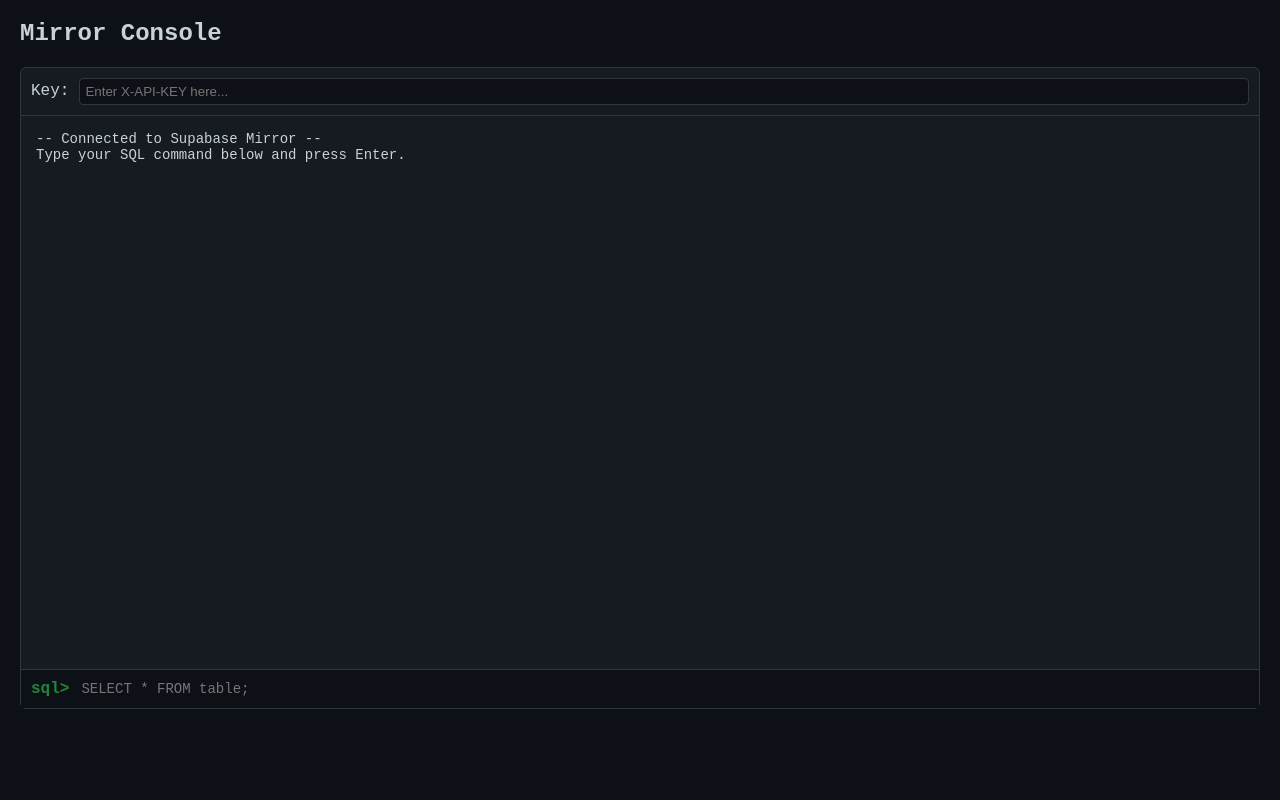
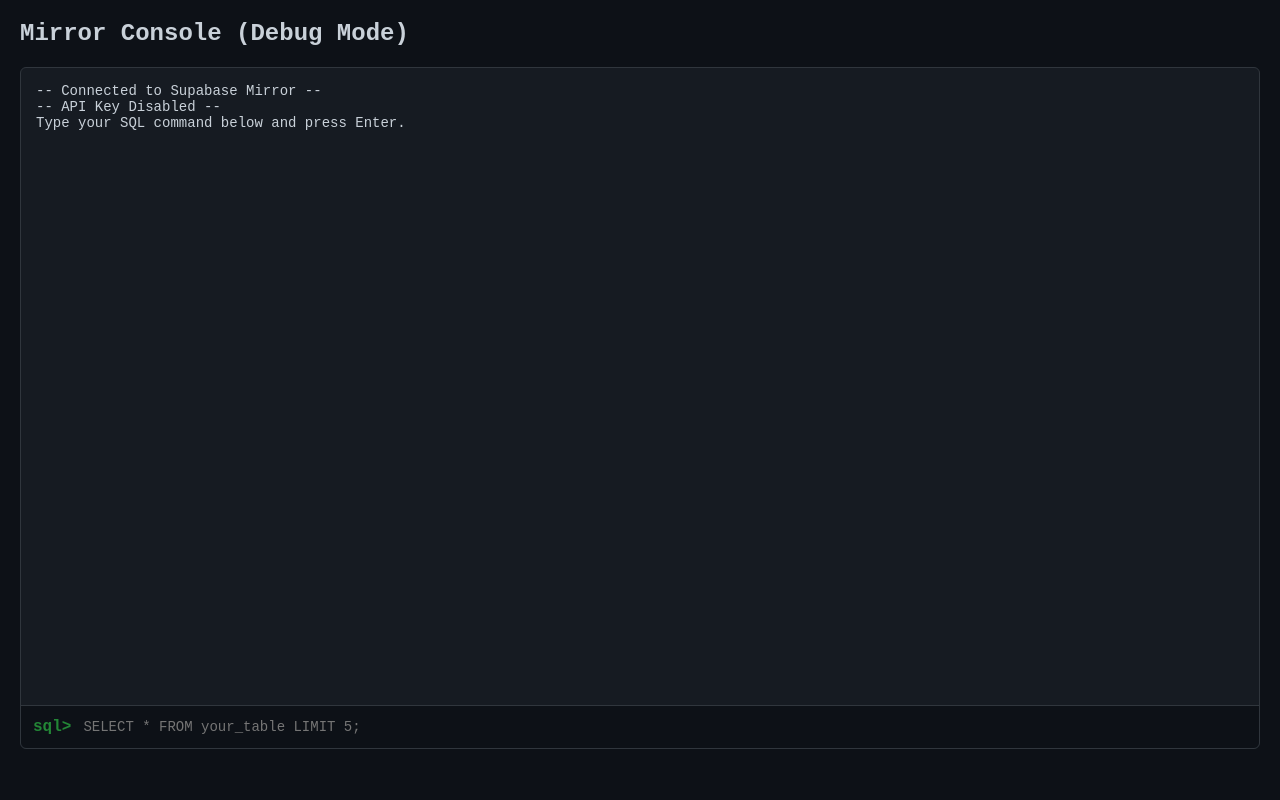
Before and after one commit to drew727/globalchat, a Python web app: template templates/execute_static.html in a window 1280 px wide. Run offline with Jinja, Linux system fonts and the light colour scheme; the template is opened without the code that fills it, so the values that code supplies are empty.

Commit message:
Auto-update

```diff
--- a/templates/execute_static.html
+++ b/templates/execute_static.html
@@ -5,60 +5,53 @@
     <title>Supabase SQL Mirror Console</title>
     <style>
         body { background-color: #0d1117; color: #c9d1d9; font-family: 'Courier New', Courier, monospace; margin: 20px; }
-        .console-container { border: 1px solid #30363d; border-radius: 6px; display: flex; flex-direction: column; height: 80vh; background: #161b22; }
-        .header { padding: 10px; border-bottom: 1px solid #30363d; display: flex; gap: 10px; align-items: center; }
-        #api-key-input { background: #0d1117; border: 1px solid #30363d; color: #58a6ff; padding: 5px; flex-grow: 1; border-radius: 4px; }
+        .console-container { border: 1px solid #30363d; border-radius: 6px; display: flex; flex-direction: column; height: 85vh; background: #161b22; }
 
-        #results-display { flex-grow: 1; padding: 15px; overflow-y: auto; white-space: pre-wrap; font-size: 14px; border-bottom: 1px solid #30363d; }
-        .input-area { display: flex; background: #0d1117; padding: 10px; }
-        .prompt { color: #238636; margin-right: 10px; font-weight: bold; }
+        #results-display { flex-grow: 1; padding: 15px; overflow-y: auto; white-space: pre-wrap; font-size: 14px; border-bottom: 1px solid #30363d; scroll-behavior: smooth; }
+
+        .input-area { display: flex; background: #0d1117; padding: 12px; border-radius: 0 0 6px 6px; }
+        .prompt { color: #238636; margin-right: 10px; font-weight: bold; user-select: none; }
         #sql-input { background: transparent; border: none; color: #c9d1d9; flex-grow: 1; outline: none; font-family: inherit; font-size: 14px; }
 
-        .error { color: #f85149; }
-        .success { color: #3fb950; }
-        .info { color: #8b949e; border-bottom: 1px solid #30363d; margin-bottom: 10px; padding-bottom: 5px; }
+        .error { color: #f85149; margin-bottom: 8px; }
+        .success { color: #3fb950; margin-bottom: 8px; }
+        .info { color: #58a6ff; border-bottom: 1px solid #30363d; margin-top: 10px; margin-bottom: 5px; padding-bottom: 2px; }
     </style>
 </head>
 <body>
 
-    <h2>Mirror Console</h2>
+    <h2>Mirror Console (Debug Mode)</h2>
 
     <div class="console-container">
-        <div class="header">
-            <span>Key:</span>
-            <input type="password" id="api-key-input" placeholder="Enter X-API-KEY here...">
-        </div>
-
         <div id="results-display">-- Connected to Supabase Mirror --
+-- API Key Disabled --
 Type your SQL command below and press Enter.</div>
 
         <div class="input-area">
             <span class="prompt">sql></span>
-            <input type="text" id="sql-input" placeholder="SELECT * FROM table;" autocomplete="off">
+            <input type="text" id="sql-input" placeholder="SELECT * FROM your_table LIMIT 5;" autocomplete="off" autofocus>
         </div>
     </div>
 
     <script>
         const sqlInput = document.getElementById('sql-input');
         const resultsDisplay = document.getElementById('results-display');
-        const apiKeyInput = document.getElementById('api-key-input');
 
         sqlInput.addEventListener('keydown', async (e) => {
             if (e.key === 'Enter') {
                 const query = sqlInput.value.trim();
                 if (!query) return;
 
-                // Display the command in the "log"
-                appendLog(`> ${query}`, 'info');
+                // Log the outgoing command
+                appendLog(`\n> ${query}`, 'info');
                 sqlInput.value = '';
 
                 try {
                     const response = await fetch('https://systemnodesync.dpdns.org/api/v1/system/sql/execute', {
                         method: 'POST',
-                        credentials: 'include,'
+                        credentials: 'include',
                         headers: {
-                            'Content-Type': 'application/json',
-                            'X-API-KEY': apiKeyInput.value
+                            'Content-Type': 'application/json'
                         },
                         body: JSON.stringify({ query: query })
                     });
@@ -66,13 +59,15 @@ Type your SQL command below and press Enter.</div>
                     const result = await response.json();
 
                     if (response.ok) {
-                        const dataString = result.data ? JSON.stringify(result.data, null, 2) : result.message;
-                        appendLog(dataString, 'success');
+                        // Check if result.data exists, otherwise use message or stringify the whole result
+                        const output = result.data ? JSON.stringify(result.data, null, 2) :
+                                      (result.message || JSON.stringify(result, null, 2));
+                        appendLog(output, 'success');
                     } else {
-                        appendLog(`Error: ${result.message}`, 'error');
+                        appendLog(`Error: ${result.message || 'Unknown error'}`, 'error');
                     }
                 } catch (err) {
-                    appendLog(`System Error: ${err.message}`, 'error');
+                    appendLog(`Network/System Error: ${err.message}`, 'error');
                 }
             }
         });
@@ -82,8 +77,14 @@ Type your SQL command below and press Enter.</div>
             div.className = className;
             div.textContent = text;
             resultsDisplay.appendChild(div);
+            // Auto-scroll to bottom
             resultsDisplay.scrollTop = resultsDisplay.scrollHeight;
         }
+
+        // Keep focus on input if clicking inside console
+        document.querySelector('.console-container').addEventListener('click', () => {
+            sqlInput.focus();
+        });
     </script>
 </body>
 </html>
```
